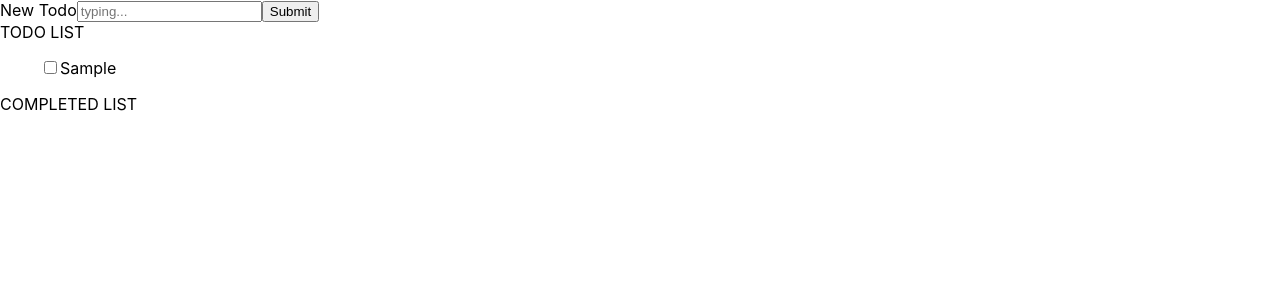
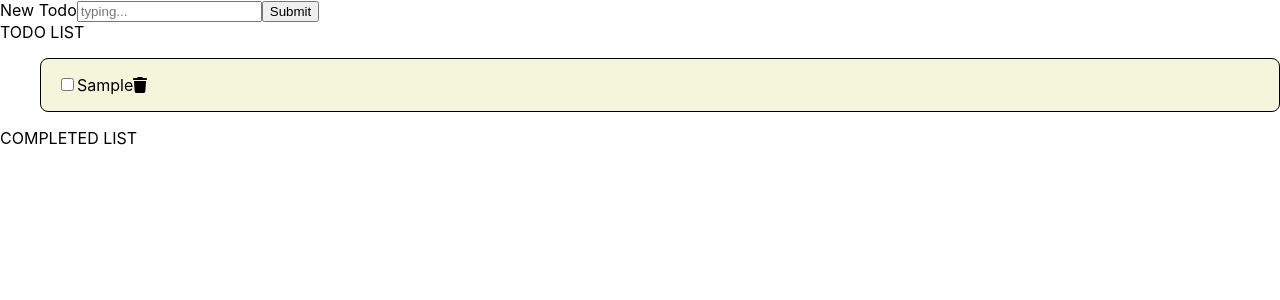
Before and after one commit to gizemayegul/todo_APP, a React (Create React App) app: page / in a window 1280 px wide. Both pictures are taken after typing "Sample" into the empty fields and a click on the button "Submit". Shown: the top 300 px of the page. Built offline with nearby package versions, Linux system fonts and the light colour scheme.

Commit message:
added delete function

```diff
--- a/public/index.html
+++ b/public/index.html
@@ -25,6 +25,7 @@
       Learn how to configure a non-root public URL by running `npm run build`.
     -->
     <title>React App</title>
+    <script src="https://kit.fontawesome.com/68b9871c99.js" crossorigin="anonymous"></script>
   </head>
   <body>
     <noscript>You need to enable JavaScript to run this app.</noscript>
--- a/src/components/TodoComponent.js
+++ b/src/components/TodoComponent.js
@@ -1,7 +1,8 @@
 import React from 'react';
 import { useReducer, useState } from "react";
 import { v4 as uuid } from 'uuid';
-
+import { FontAwesomeIcon } from '@fortawesome/react-fontawesome';
+import { faTrash } from '@fortawesome/free-solid-svg-icons'
 
 const initialTodos = [];
 const reducer = (state, action) => {
@@ -16,8 +17,8 @@ const reducer = (state, action) => {
                     return todo;
                 }
             })
-        // case "COMPLETED_TODOS":
-        //     return{...state,completedTodos: state.filter(ctodo=>ctodo.completed ===true)}
+        case "DELETE_TODO":
+            return state.filter((todo) => todo.id !== action.id);
         default:
             return state;
     }
@@ -39,12 +40,18 @@ const TodoComponent = () => {
     const handleComplete = (todo) => {
         dispatch({ type: "TOOGLE", id: todo.id })
     }
+    const handleDelete = (todo) => {
+        dispatch({ type: "DELETE_TODO", id: todo.id });
+    }
+
 
     const completedTodos = todos.filter((todo => todo.completed === true));
     const notCompletedTodos = todos.filter((todo => todo.completed === false));
+    const recentlyDeleted = todos.filter((todo) => todo.id !== todo.id)
 
     console.log(todos, 'hi',)
     console.log(completedTodos, 'completed')
+    console.log(recentlyDeleted,'deleted')
 
     return (
 
@@ -60,18 +67,22 @@ const TodoComponent = () => {
                 ></input>
                 <button type="submit" >Submit</button>
             </form>
-            <div>
+            <div >
                 <label htmlFor='todo-list'>TODO LIST</label>
                 <ul
                     id="todo-list"
+                    className='list-items'
+
                 >
                     {notCompletedTodos.map(todo => (
                         <li
+                            className='todos-list'
                             key={todo.id}
                             style={{
                                 listStyle: 'none',
                                 textDecoration: todo.completed ? 'line-through' : 'none',
                             }}
+
 
                         >
                             <label htmlFor='item1'>
@@ -82,17 +93,24 @@ const TodoComponent = () => {
                                 />
                                 {todo.name}
                             </label>
+                            <span onClick={() => handleDelete(todo)}><FontAwesomeIcon className='close-icon' icon={faTrash} /></span>
+
                         </li>
                     ))}
+
                 </ul>
+
+
             </div>
             <div>
                 <label htmlFor='todo-list'>COMPLETED LIST</label>
                 <ul
                     id="todo-list"
+                    className='list-items'
                 >
                     {completedTodos.map(todo => (
                         <li
+                            className='todos-list'
                             key={todo.id}
                             style={{
                                 listStyle: 'none',
@@ -100,7 +118,7 @@ const TodoComponent = () => {
                             }}
 
                         >
-                            <label htmlFor='item1'>
+                            <label htmlFor='items'>
                                 <input
                                     type='checkbox'
                                     checked={todo.completed}
@@ -108,14 +126,11 @@ const TodoComponent = () => {
                                 />
                                 {todo.name}
                             </label>
+                            <span onClick={() => handleDelete(todo)}><FontAwesomeIcon className='close-icon' icon={faTrash} /></span>
                         </li>
                     ))}
                 </ul>
             </div>
-
-
-
-
         </div>
     );
 };
--- a/src/index.css
+++ b/src/index.css
@@ -11,3 +11,21 @@ code {
   font-family: source-code-pro, Menlo, Monaco, Consolas, 'Courier New',
     monospace;
 }
+
+
+.todos-list{
+  background-color: beige;
+  border: 1px solid black;
+  padding: 1rem;
+  border-radius: 0.5rem;
+  display: flex;
+}
+
+.list-items :hover {
+  background-color:aquamarine;
+}
+
+.close-icon{
+  justify-items: center;
+
+}
```
Also changed, not shown: package.json (+7 -0 lines), 1 other file (tests, documents, lock files or other folders).
